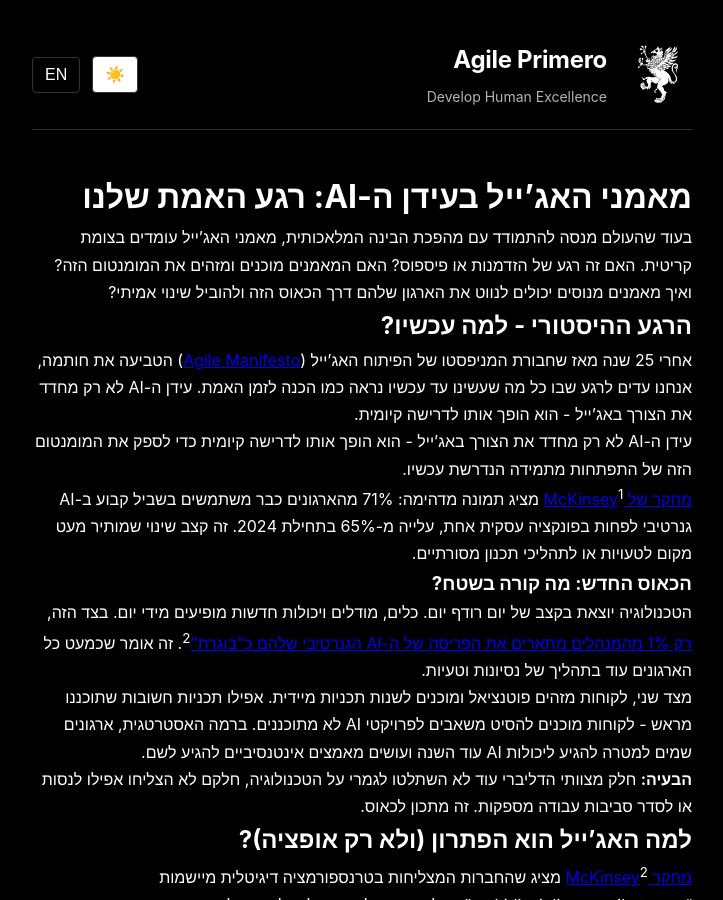
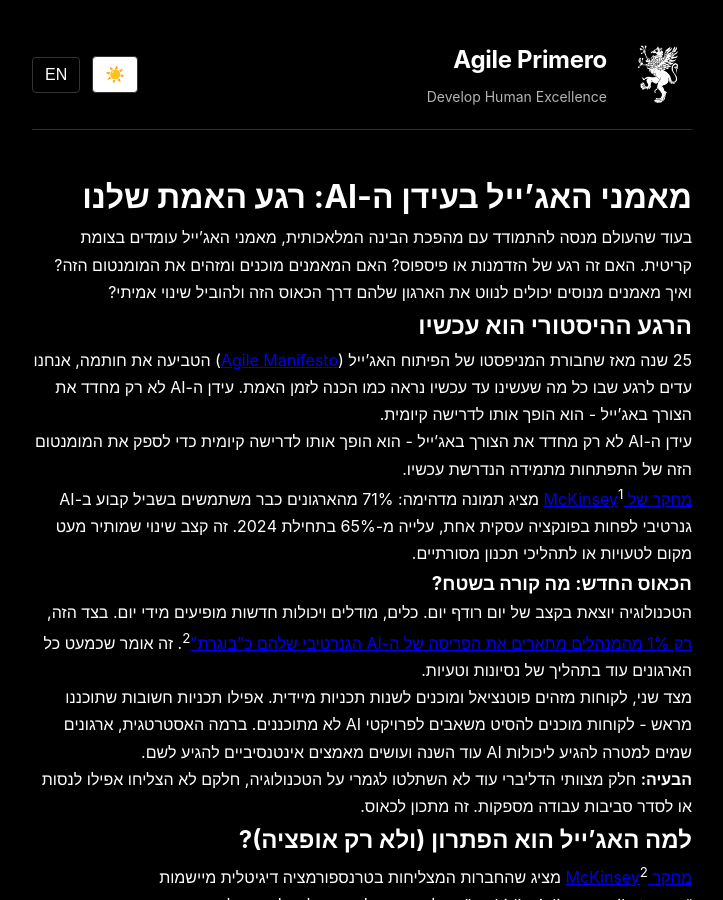
Before and after one commit to avi-the-coach/retro-on-agileprimero, a Jekyll site: the page built from posts_in_progress/ai-agile-coaches-temp.md, in a window 1280 px wide and 900 px high. Shown: the whole window, without its empty margins (278-1001 px from the left). Built offline with Jekyll 4.4.1, drawn with Linux system fonts in a browser that asks for light colours; our own code applies the rules of GitHub Pages for plain Markdown files.

Commit message:
Update ai-agile-coaches-temp.md

```diff
--- a/posts_in_progress/ai-agile-coaches-temp.md
+++ b/posts_in_progress/ai-agile-coaches-temp.md
@@ -2,9 +2,9 @@
 
 בעוד שהעולם מנסה להתמודד עם מהפכת הבינה המלאכותית, מאמני האג'ייל עומדים בצומת קריטית. האם זה רגע של הזדמנות או פיספוס? האם המאמנים מוכנים ומזהים את המומנטום הזה? ואיך מאמנים מנוסים יכולים לנווט את הארגון שלהם דרך הכאוס הזה ולהוביל שינוי אמיתי?
 
-## הרגע ההיסטורי - למה עכשיו?
+## הרגע ההיסטורי הוא עכשיו
 
-אחרי 25 שנה מאז שחבורת המניפסטו של הפיתוח האג'ייל (<a href="https://agilemanifesto.org/" target="_blank" rel="noopener noreferrer">Agile Manifesto</a>) הטביעה את חותמה, אנחנו עדים לרגע שבו כל מה שעשינו עד עכשיו נראה כמו הכנה לזמן האמת. עידן ה-AI לא רק מחדד את הצורך באג'ייל - הוא הופך אותו לדרישה קיומית.
+25 שנה מאז שחבורת המניפסטו של הפיתוח האג'ייל (<a href="https://agilemanifesto.org/" target="_blank" rel="noopener noreferrer">Agile Manifesto</a>) הטביעה את חותמה, אנחנו עדים לרגע שבו כל מה שעשינו עד עכשיו נראה כמו הכנה לזמן האמת. עידן ה-AI לא רק מחדד את הצורך באג'ייל - הוא הופך אותו לדרישה קיומית.
 
 עידן ה-AI לא רק מחדד את הצורך באג'ייל - הוא הופך אותו לדרישה קיומית כדי לספק את המומנטום הזה של התפתחות מתמידה הנדרשת עכשיו.
 
```
